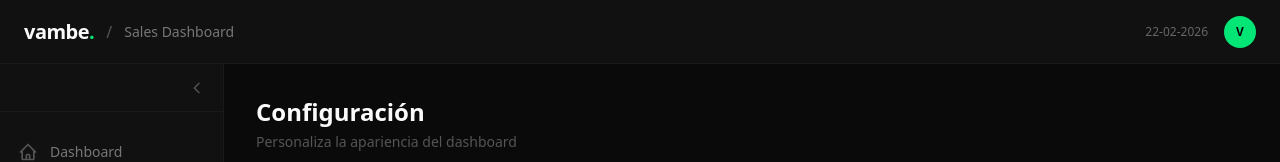
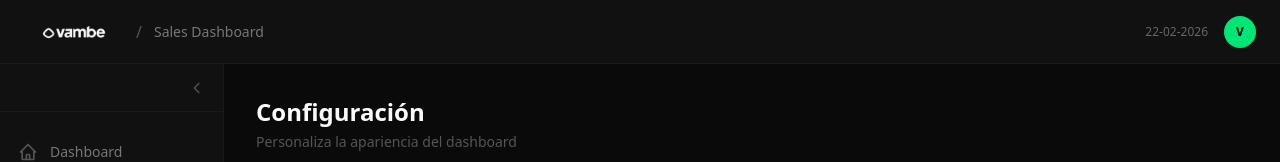
Before and after one commit to ralevi02/vambe-dashboard, a Next.js app: page /settings in a window 1280 px wide. Shown: the top 162 px of the page. Built offline with nearby package versions, Linux system fonts and the light colour scheme.

Commit message:
feat: update Header component with logo and add logo

```diff
--- a/app/components/layout/Header.tsx
+++ b/app/components/layout/Header.tsx
@@ -19,9 +19,12 @@ export default function Header() {
           </svg>
         </button>
 
-        <span className="text-xl font-black text-ink tracking-tight">
-          vambe<span className="text-[#00e676]">.</span>
-        </span>
+        {/* eslint-disable-next-line @next/next/no-img-element */}
+        <img
+          src="/vambe-logo.png"
+          alt="Vambe"
+          className="logo-theme-adapt h-7 w-auto"
+        />
         <span className="text-ink-5 hidden sm:inline">/</span>
         <span className="text-sm text-ink-3 font-medium hidden sm:inline">
           Sales Dashboard
--- a/app/globals.css
+++ b/app/globals.css
@@ -60,3 +60,11 @@ body {
   background-color: var(--surface);
   color: var(--ink);
 }
+
+/* Logo inversion: logo has black lettering → invert to white in dark mode */
+:root .logo-theme-adapt {
+  filter: invert(1);
+}
+.light .logo-theme-adapt {
+  filter: none;
+}
```
Also changed, not shown: app/icon.svg (added), public/vambe-logo.png (added).
